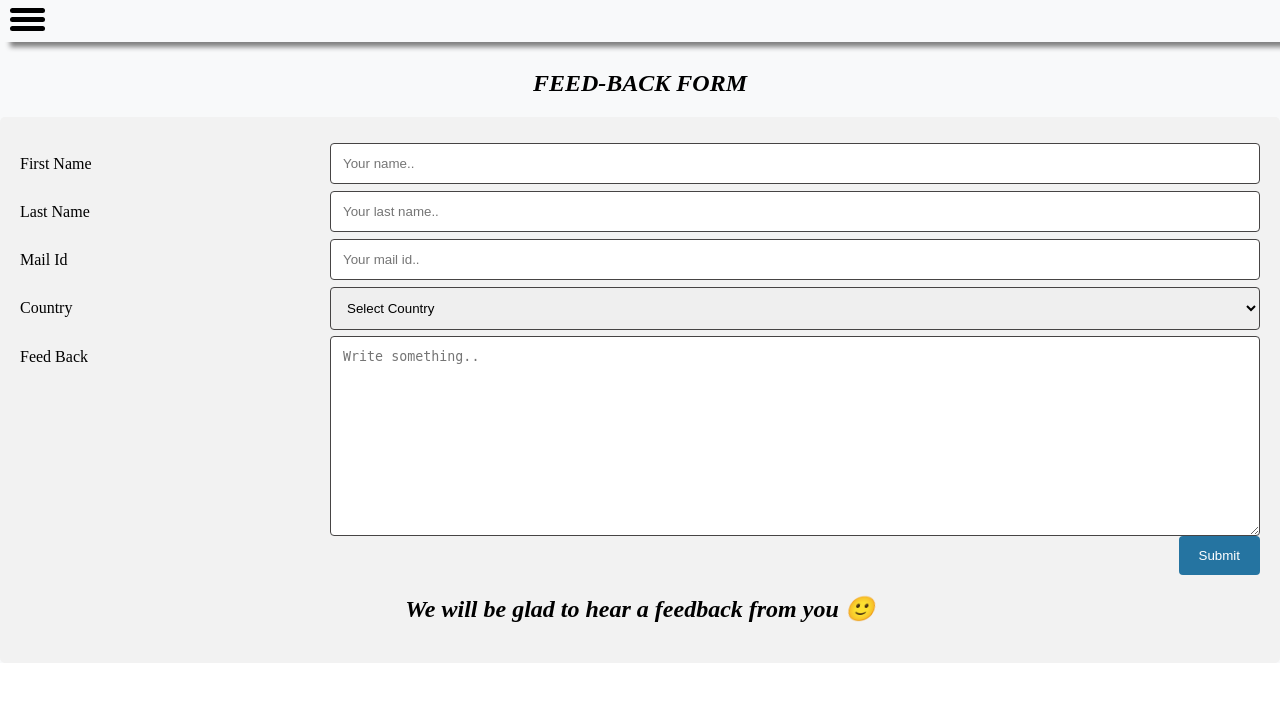
After one commit to faisaluddin/quran-verses, a Django app: page /feedback/ in a window 1280 px wide. The commit adds this page. Shown: the top 702 px of the page. Run offline with Django 3.2, Linux system fonts and the light colour scheme; parts of the project's set-up code (start-up, migrations or seed data) failed here and were passed over.

Commit message:
Added feedback email code

```diff
--- a/src/read/templates/read/base.html
+++ b/src/read/templates/read/base.html
@@ -8,6 +8,7 @@
     <link rel="stylesheet" href="{% static 'css/styles.css' %}" />
   </head>
   <body>
+  {% include "read/modal.html" %}
     <div class="spinner">
       <div class="rect1"></div>
       <div class="rect2"></div>
@@ -22,6 +23,7 @@
           <div id="bar2" class="bar"></div>
           <div id="bar3" class="bar"></div>
         </div>
+      {% if view == 'home' %}
       <div class="dropdown">
         <button class="dropbtn" id="current-surah">Go To Surah</button>
         <div class="dropdown-content" id="surah-options"></div>
@@ -33,17 +35,22 @@
         </button>
         <div class="dropdown-content" id="ayah-options"></div>
       </div>
-
+      {% endif %}
     </div>
     <ul id="sidenav" class="sidenav">
          <li><button id="closeNav">&#10006</button></li>
          <li><img  src="../static/images/quran-verses.png"></li>
         <li><a class='subscribe' href="#">Subscribe </a></li>
-        <li><a href="feedback">Help & feedback</a></li>
+        <li><a href="{% url 'feedback'  %}">Help & feedback</a></li>
         <li><a class="nav-link" href="{% url 'contribute' %}">Contribute</a></li>
         </ul>
     <div class="container">{% block content %} {% endblock content %}</div>
   </body>
-  <script src="{% static 'js/app.js' %}"></script>
+  {% if view == 'home'%}
+    <script src="{% static 'js/app.js' %}"></script>
+    <script src="{% static 'js/hamburger.js' %}"></script>
+  {% else %}
+    <script src="{% static 'js/hamburger.js' %}"></script>
+  {% endif %}
 
 </html>
--- /dev/null
+++ b/src/read/templates/read/feedback.html
@@ -0,0 +1,81 @@
+{% extends 'read/base.html' %} {% block content %}
+<h2 class="feedback-text">FEED-BACK FORM</h2>
+<div class="feedback-container">
+  <form class="feedback-form" method="POST">
+  {% csrf_token %}
+    <div class="row">
+      <div class="col-25">
+        <label for="fname">First Name</label>
+      </div>
+      <div class="col-75">
+        <input
+          type="text"
+          id="fname"
+          name="firstname"
+          placeholder="Your name.."
+        />
+      </div>
+    </div>
+    <div class="row">
+      <div class="col-25">
+        <label for="lname">Last Name</label>
+      </div>
+      <div class="col-75">
+        <input
+          type="text"
+          id="lname"
+          name="lastname"
+          placeholder="Your last name.."
+        />
+      </div>
+    </div>
+    <div class="row">
+      <div class="col-25">
+        <label for="email">Mail Id</label>
+      </div>
+      <div class="col-75">
+        <input
+          type="email"
+          id="email"
+          name="mailid"
+          placeholder="Your mail id.."
+        />
+      </div>
+    </div>
+    <div class="row">
+      <div class="col-25">
+        <label for="country">Country</label>
+      </div>
+      <div class="col-75">
+        <select id="country" name="country">
+          <option value="none">Select Country</option>
+          <option value="australia">Australia</option>
+          <option value="canada">Canada</option>
+          <option value="usa">USA</option>
+          <option value="russia">Russia</option>
+          <option value="japan">Japan</option>
+          <option value="india">India</option>
+          <option value="china">China</option>
+        </select>
+      </div>
+    </div>
+    <div class="row">
+      <div class="col-25">
+        <label for="feed_back">Feed Back</label>
+      </div>
+      <div class="col-75">
+        <textarea
+          id="subject"
+          name="subject"
+          placeholder="Write something.."
+          style="height: 200px"
+        ></textarea>
+      </div>
+    </div>
+    <div class="row">
+      <input id="submit-email" type="submit" value="Submit"/>
+    </div>
+  </form>
+  <h2 class="feedback-text">We will be glad to hear a feedback from you &#128578</h2>
+</div>
+{% endblock %}
--- /dev/null
+++ b/src/read/templates/read/modal.html
@@ -0,0 +1,25 @@
+  <div class="modal">
+      <div class="pop-up">
+        <button id="close">&#10005</button>
+        <img class="modal-image" src="../static/images/quran-verses.png" />
+        <div class="" id="heading-modal">
+          <span>
+            Please register with your whatsapp number to get one ayah daily on whatsapp
+          </span>
+        </div>
+        <form id="modal-form">
+        {% csrf_token %}
+          <div>
+            <label>Name :</label>
+            <input class="input" type="text" name="name" />
+          </div>
+          <div>
+            <label>Phone :</label>
+            <input class="input" type="number" name="phone_number"/>
+          </div>
+          <button type="submit" class="input button" id="register-btn">Subscribe</button>
+          <span class="subscribe-strip"> Subscribed successfully!!! </span>
+           <span class="failed-message"> Subscribtion Failed! Please try again </span>
+        </form>
+      </div>
+    </div>
--- a/src/read/urls.py
+++ b/src/read/urls.py
@@ -1,11 +1,12 @@
 from django.urls import path
 from django.views.generic import TemplateView
-from .views import HomePage, subscribe
+from .views import HomePage, subscribe ,send_feedback
 
 
 urlpatterns = [
     path('', HomePage.as_view(), name='home'),
     path('subscribe/', subscribe, name='subscribe'),
+    path('sendfeedback/',send_feedback,name='send_feedback'),
     path('contribute/', TemplateView.as_view(template_name="read/contribute.html"),name='contribute'),
-     path('feedback/', TemplateView.as_view(template_name="read/feedback.html"),name='feedback'),
+    path('feedback/', TemplateView.as_view(template_name="read/feedback.html"),name='feedback'),
 ]
--- a/src/static/js/app.js
+++ b/src/static/js/app.js
@@ -251,7 +251,6 @@ function handleForm(event) {
 }
 
 function registerUser() {
-  modalForm.preventDefault;
   let formdata = new FormData(modalForm);
   let csrftoken = document.querySelector("[name=csrfmiddlewaretoken]").value;
   fetch("/subscribe/", {
--- /dev/null
+++ b/src/static/js/hamburger.js
@@ -0,0 +1,89 @@
+const hamburger = document.querySelector("#menu");
+const hamburgerContent = document.querySelector(".sidenav");
+const closeNavButton = document.querySelector("#closeNav");
+const modal = document.querySelector(".modal");
+const subscribe = document.querySelector(".subscribe");
+const registerButton = document.querySelector("#register-btn");
+const modalForm = document.querySelector("#modal-form");
+const subscribeMessage = document.querySelector(".subscribe-strip");
+const failedMessage = document.querySelector(".failed-message");
+const sendEmail = document.querySelector(".submit-email");
+const feedbackForm = document.querySelector(".feedback-form");
+
+function loadEventListener() {
+  hamburger.addEventListener("click", toggleMenu);
+  subscribe.addEventListener("click", subscribeModal);
+  closeNavButton.addEventListener("click", toggleMenu);
+  modalForm.addEventListener("submit", registerUser);
+  feedbackForm.addEventListener("submit", sendFeedback);
+}
+
+function toggleMenu() {
+  document.querySelector("#menu").classList.toggle("change");
+  document.querySelector(".sidenav").classList.toggle("change");
+}
+
+function subscribeModal() {
+  show(modal);
+}
+
+function show(elem) {
+  elem.classList.add("is-visible");
+  document.body.style.overflow = "hidden";
+}
+
+window.onload = () => {
+  loadEventListener();
+};
+
+function registerUser(e) {
+  e.preventDefault();
+  let formdata = new FormData(modalForm);
+  let csrftoken = document.querySelector("[name=csrfmiddlewaretoken]").value;
+  fetch("/subscribe/", {
+    method: "POST",
+    headers: { "X-CSRFToken": csrftoken },
+    body: formdata,
+  }).then(response => {
+    if (response.ok) {
+      subscribeMessage.style.display = "block";
+      setTimeout(() => {
+        hide();
+        subscribeMessage.style.display = "none";
+        modalForm.reset();
+      }, 3000);
+    } else {
+      failedMessage.style.display = "block";
+      setTimeout(() => {
+        failedMessage.style.display = "none";
+        modalForm.reset();
+      }, 3000);
+    }
+  });
+}
+
+function hide() {
+  modal.classList.remove("is-visible");
+  document.body.removeAttribute("style");
+}
+
+function sendFeedback(e) {
+  e.preventDefault();
+  let formdata = new FormData(feedbackForm);
+  let csrftoken = document.querySelector("[name=csrfmiddlewaretoken]").value;
+  fetch("/sendfeedback/", {
+    method: "POST",
+    headers: { "X-CSRFToken": csrftoken },
+    body: formdata,
+  }).then(response => {
+    if (response.ok) {
+      setTimeout(() => {
+        feedbackForm.reset();
+      }, 3000);
+    } else {
+      setTimeout(() => {
+        feedbackForm.reset();
+      }, 3000);
+    }
+  });
+}
```
Also changed, not shown: src/read/templates/read/homepage.html (+0 -29 lines), src/read/views.py (+13 -5 lines), quranverses.png (added), quranverses_moon.png (added), 1 other file.
